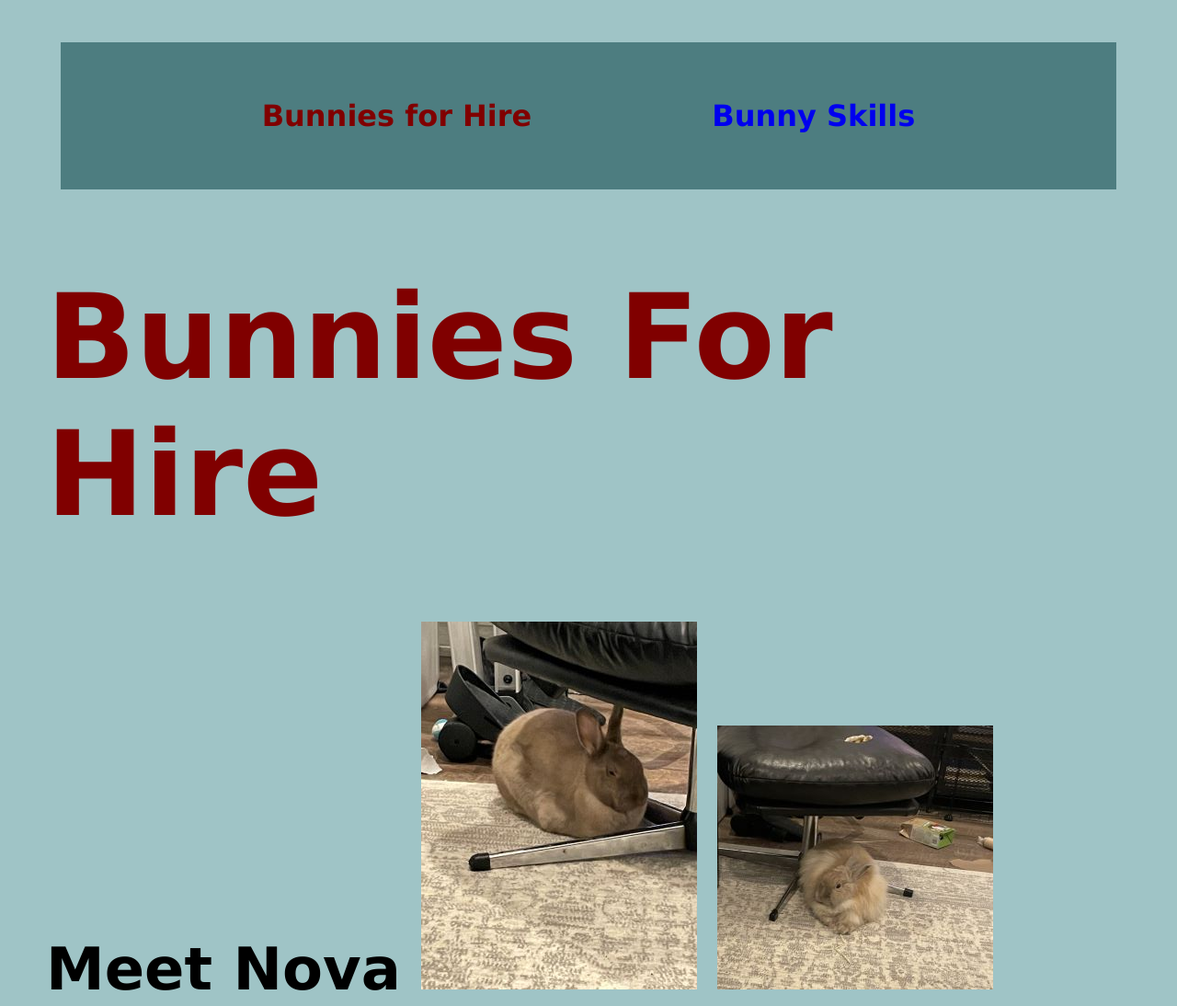
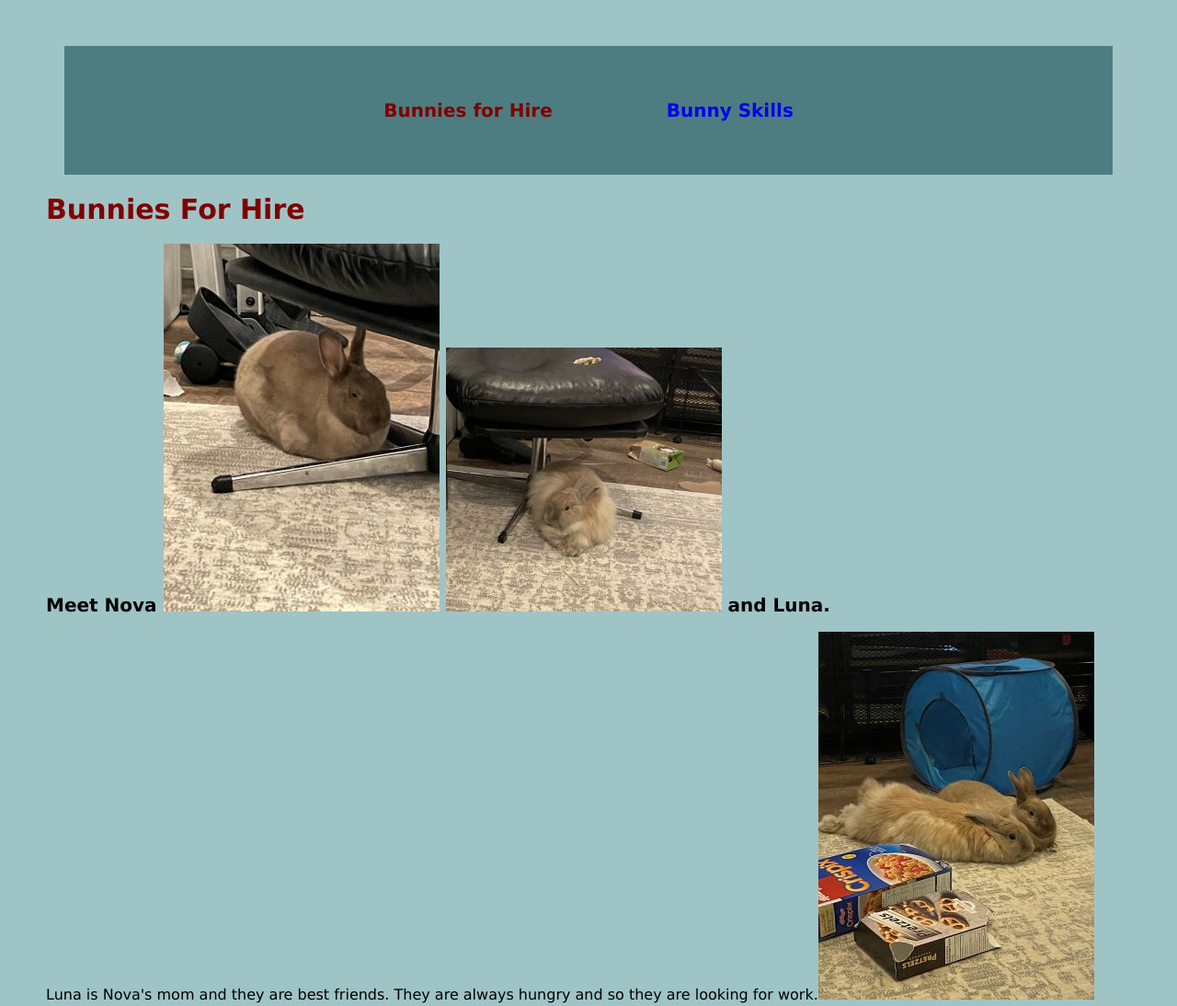
Before and after one commit to Loucleme/loucleme.github.io, a plain HTML site: page index.html in a window 1280 px wide. Shown: the top 1094 px of the page at 92% size. Drawn offline with Linux system fonts and the light colour scheme.

Commit message:
Update geom101_WebDesign.css

```diff
--- a/geom101_WebDesign.css
+++ b/geom101_WebDesign.css
@@ -20,19 +20,20 @@ body {
 /* Style for the heading1 */
 h1 {
 	color: maroon;
-	font-size: 8em;
+	font-size: 30px;
 	font-family: Verdana, sans-serif;
 }
 
 /* Setting an alternate h2 font style*/
 h2 {
-	font-size: 4em;
+	font-size: 20px;
 	font-family: Verdana, sans-serif;
+	font-weight: bold;
 }
 
 /* Style for the paragraphs */
 p {
-	font-size: 3em;
+	font-size: 16px;
 	font-family: Verdana, sans-serif;
 }
 
@@ -42,26 +43,25 @@ p {
 	background-color: #4d7d80;
 	text-align: center;
 	overflow: hidden;
-	padding: 1em;
-	margin: 1em;
+	padding: 20px;
+	margin: 20px;
 }
 
 /* Styling list items to display as blocks in the navigation bar. */
 .topnav li {
 	display: inline-block;
 	font-family: verdana, sans-serif;
-	padding: 1em;
-	margin: 1em;
+	margin: 20px;
 }
 
 
 /* Styling the a elements to block elements in the interior of the navigation bar. */
 .topnav a {
-	font-size: 2em;
-	line-height: 2em;
+	font-size: 20px;
+	line-height: 60px;
 	font-weight: bold;
-	padding: 1em;
-	margin: 1em;
+	padding: 20px;
+	margin: 20px;
 	text-decoration: none;
 }
 
```
